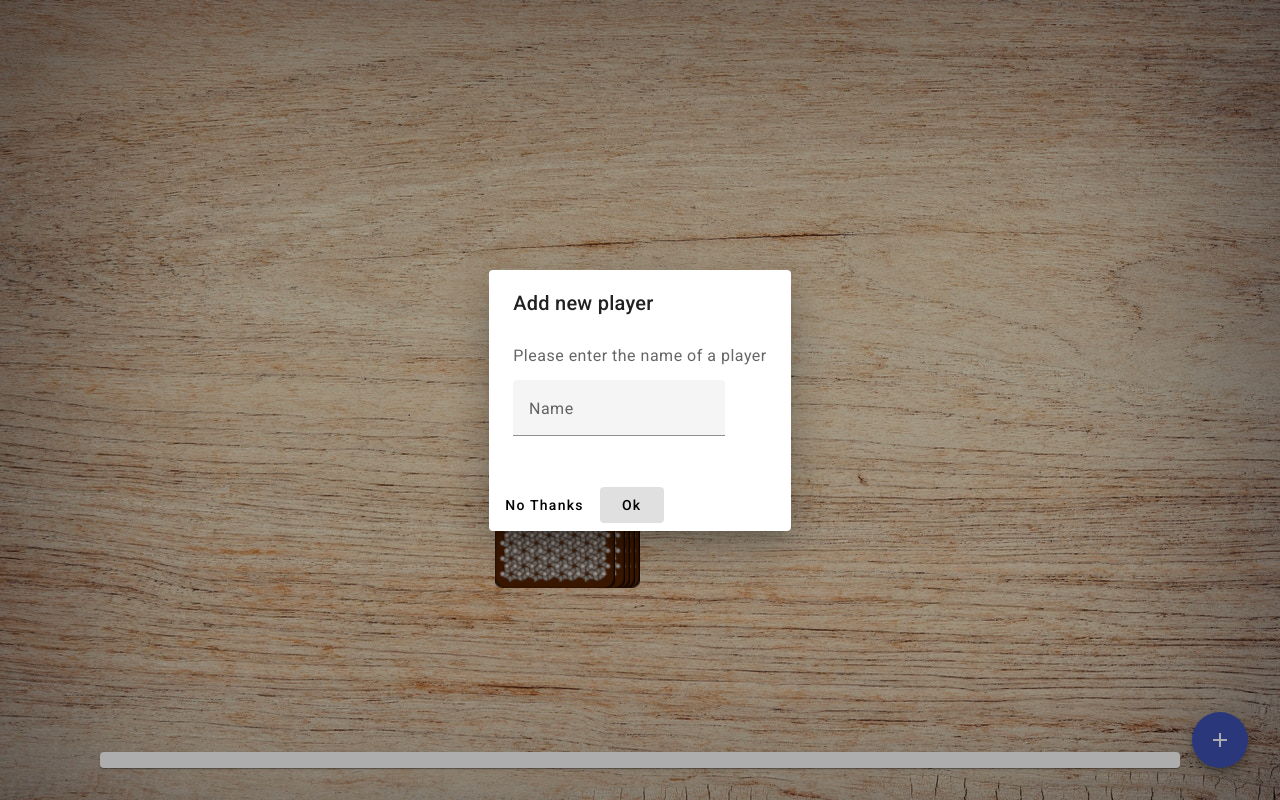
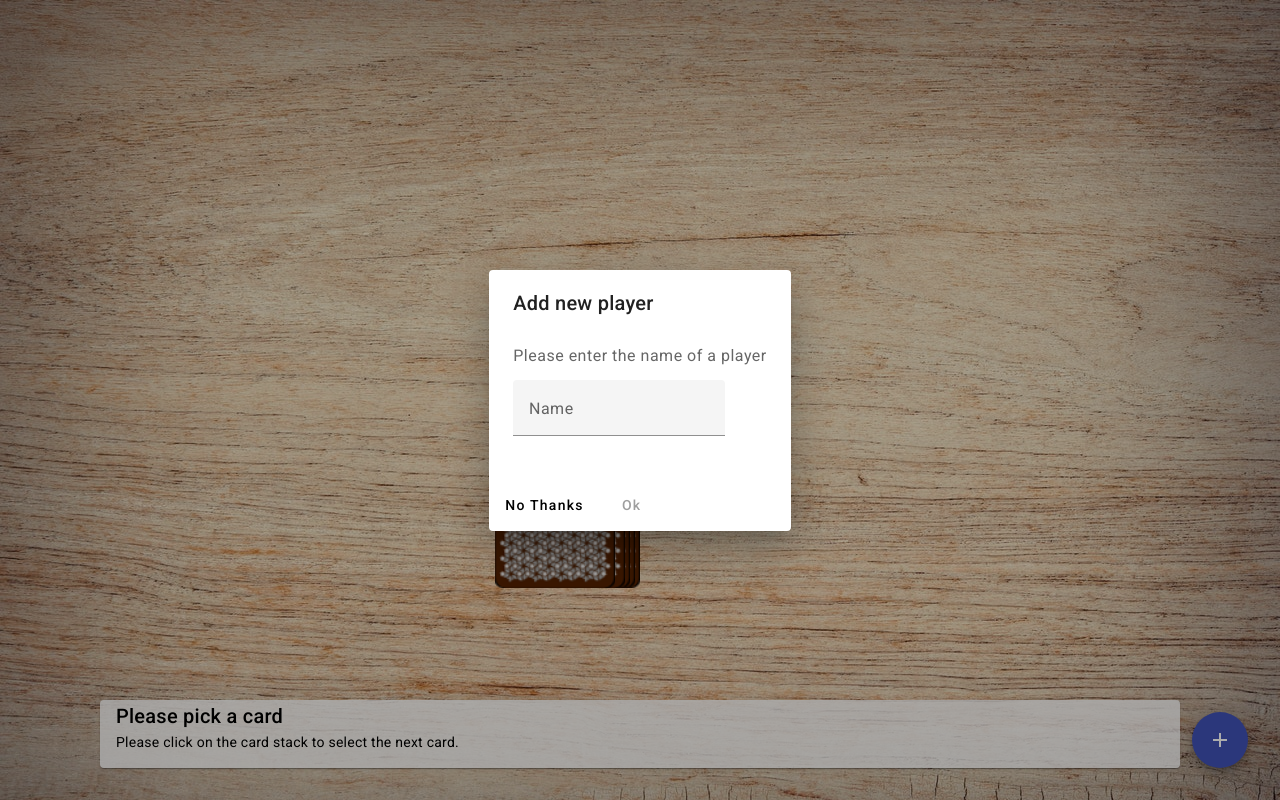
Before and after one commit to GeorgiosKoinaris/ringoffire, an Angular app: page /game in a window 1280 px wide. Both pictures are taken after a click on the button "add". Built offline with nearby package versions, Linux system fonts and the light colour scheme.

Commit message:
first playable version

```diff
--- a/src/app/dialog-add-player/dialog-add-player.component.html
+++ b/src/app/dialog-add-player/dialog-add-player.component.html
@@ -9,5 +9,5 @@
 </div>
 <div mat-dialog-actions>
     <button mat-button (click)="onNoClick()">No Thanks</button>
-    <button mat-button [mat-dialog-close]="name" cdkFocusInitial>Ok</button>
+    <button mat-button [disabled]="name.length == 0" [mat-dialog-close]="name" cdkFocusInitial>Ok</button>
 </div>
--- a/src/app/dialog-add-player/dialog-add-player.component.ts
+++ b/src/app/dialog-add-player/dialog-add-player.component.ts
@@ -1,4 +1,5 @@
 import { Component, OnInit } from '@angular/core';
+import { MatDialogRef } from '@angular/material/dialog';
 
 @Component({
   selector: 'app-dialog-add-player',
@@ -8,13 +9,13 @@
 export class DialogAddPlayerComponent implements OnInit {
   name: string = '';
 
-  constructor() { };
+  constructor(public dialogRef: MatDialogRef<DialogAddPlayerComponent>) { };
   ngOnInit(): void {
 
   }
 
   onNoClick() {
-
+    this.dialogRef.close();
   }
 
 }
--- a/src/app/game-info/game-info.component.html
+++ b/src/app/game-info/game-info.component.html
@@ -1,5 +1,5 @@
 <mat-card>
-    <mat-card-title>{{title}}</mat-card-title>
+    <mat-card-title>{{card ? title: 'Please pick a card'}}</mat-card-title>
 
-    <mat-card-content>{{description}}</mat-card-content>
+    <mat-card-content>{{card ? description: 'Please click on the card stack to select the next card.'}}</mat-card-content>
 </mat-card>
--- a/src/app/game-info/game-info.component.scss
+++ b/src/app/game-info/game-info.component.scss
@@ -0,0 +1,7 @@
+.mat-mdc-card-title {
+    padding-left: 16px;
+}
+
+.mat-mdc-card {
+    background-color: rgba($color: white, $alpha: 0.8);
+}
--- a/src/app/game-info/game-info.component.ts
+++ b/src/app/game-info/game-info.component.ts
@@ -35,7 +35,6 @@
 
   ngOnChanges(): void {
     if (this.card) {
-      console.log('current card is:', this.card);
       let cardNumber = +this.card.split('_')[1];
       this.title = this.cardAction[cardNumber - 1].title;
       this.description = this.cardAction[cardNumber - 1].description;
--- a/src/app/game/game.component.ts
+++ b/src/app/game/game.component.ts
@@ -29,6 +29,9 @@
       this.currentCard = this.game.stack.pop();
       this.pickCardAnimation = true;
 
+      this.game.currentPlayer++;
+      this.game.currentPlayer = this.game.currentPlayer % this.game.players.length;
+
       setTimeout(() => {
         this.game.playedCards.push(this.currentCard);
         this.pickCardAnimation = false;
@@ -40,8 +43,9 @@
     const dialogRef = this.dialog.open(DialogAddPlayerComponent);
 
     dialogRef.afterClosed().subscribe((name: string) => {
-      console.log('The dialog was closed', name);
-      this.game.players.push(name);
+      if (name && name.length > 0) {
+        this.game.players.push(name);
+      }
     });
   }
 
```
